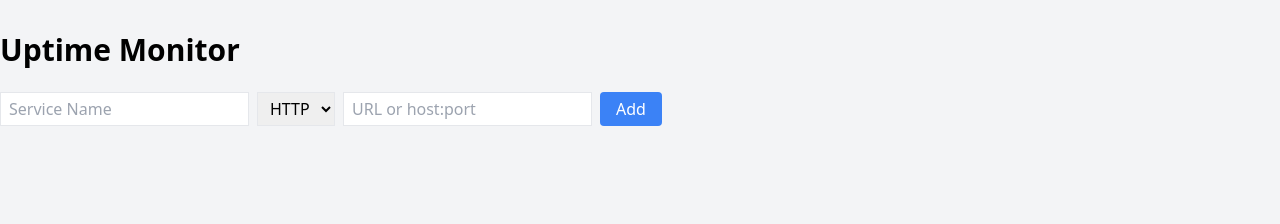
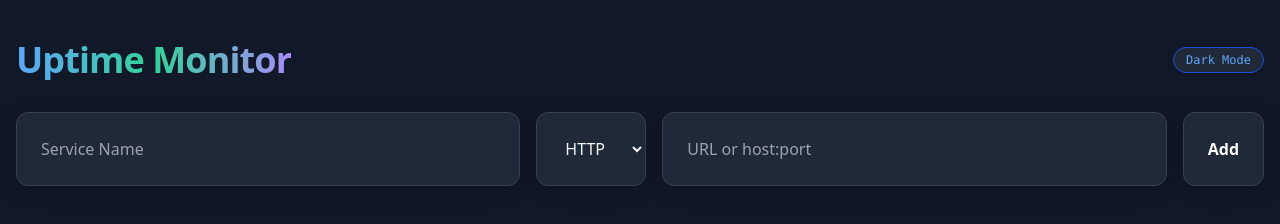
Before and after one commit to DarinDev1000/uptime-monitor, a plain HTML site: page static/index.html in a window 1280 px wide. Drawn offline with nearby package versions, Linux system fonts and the light colour scheme; no server answers.

Commit message:
prompt GPT-4.1 change the theme to dark and make the website pretty

```diff
--- /dev/null
+++ b/static/custom.css
@@ -0,0 +1,28 @@
+@tailwind base;
+@tailwind components;
+@tailwind utilities;
+
+body {
+  @apply bg-gray-900 text-gray-100;
+}
+
+.card {
+  @apply bg-gray-800 border border-gray-700 rounded-lg shadow-lg p-6 transition-transform transform hover:scale-105;
+}
+
+input, select {
+  @apply bg-gray-700 border-gray-600 text-gray-100 placeholder-gray-400 focus:ring-blue-500 focus:border-blue-500 rounded;
+}
+
+button {
+  @apply bg-blue-600 hover:bg-blue-700 text-white font-semibold rounded shadow px-4 py-2 transition;
+}
+
+::-webkit-scrollbar {
+  width: 8px;
+  background: #2d3748;
+}
+::-webkit-scrollbar-thumb {
+  background: #4a5568;
+  border-radius: 4px;
+}
--- /dev/null
+++ b/static/dark.css
@@ -0,0 +1,46 @@
+body {
+  background: #111827;
+  color: #f3f4f6;
+}
+.card {
+  background: #1f2937;
+  border: 1px solid #374151;
+  border-radius: 0.75rem;
+  box-shadow: 0 4px 24px 0 rgba(0,0,0,0.2);
+  padding: 1.5rem;
+  transition: transform 0.2s;
+}
+.card:hover {
+  transform: scale(1.03);
+  box-shadow: 0 8px 32px 0 rgba(0,0,0,0.3);
+}
+input, select {
+  background: #374151;
+  border: 1px solid #4b5563;
+  color: #f3f4f6;
+  border-radius: 0.5rem;
+  padding: 0.5rem;
+}
+input::placeholder {
+  color: #9ca3af;
+}
+button {
+  background: #2563eb;
+  color: #fff;
+  border-radius: 0.5rem;
+  font-weight: 600;
+  padding: 0.5rem 1.25rem;
+  box-shadow: 0 2px 8px 0 rgba(37,99,235,0.1);
+  transition: background 0.2s;
+}
+button:hover {
+  background: #1d4ed8;
+}
+::-webkit-scrollbar {
+  width: 8px;
+  background: #1f2937;
+}
+::-webkit-scrollbar-thumb {
+  background: #374151;
+  border-radius: 4px;
+}
--- a/static/index.html
+++ b/static/index.html
@@ -7,32 +7,34 @@
   <script src="https://cdn.jsdelivr.net/npm/alpinejs@3.x.x/dist/cdn.min.js" defer></script>
   <script src="https://cdn.jsdelivr.net/npm/chart.js"></script>
   <link href="https://cdn.jsdelivr.net/npm/tailwindcss@2.2.19/dist/tailwind.min.css" rel="stylesheet">
+  <link href="/static/dark.css" rel="stylesheet">
 </head>
-<body class="bg-gray-100 min-h-screen">
-  <div class="container mx-auto py-8" x-data="uptimeMonitor()">
-    <h1 class="text-3xl font-bold mb-6">Uptime Monitor</h1>
-    <div class="mb-6">
-      <form @submit.prevent="addService">
-        <div class="flex space-x-2">
-          <input x-model="newService.name" class="border px-2 py-1" placeholder="Service Name" required>
-          <select x-model="newService.type" class="border px-2 py-1" required>
-            <option value="http">HTTP</option>
-            <option value="tcp">TCP</option>
-          </select>
-          <input x-model="newService.url" class="border px-2 py-1" placeholder="URL or host:port" required>
-          <button class="bg-blue-500 text-white px-4 py-1 rounded" type="submit">Add</button>
-        </div>
+<body class="min-h-screen bg-gray-900 text-gray-100">
+  <div class="container mx-auto py-10 px-4" x-data="uptimeMonitor()">
+    <div class="flex justify-between items-center mb-8">
+      <h1 class="text-4xl font-extrabold tracking-tight bg-gradient-to-r from-blue-400 via-green-400 to-purple-400 bg-clip-text text-transparent drop-shadow-lg">Uptime Monitor</h1>
+      <span class="px-3 py-1 rounded-full bg-gray-800 border border-blue-700 text-blue-400 font-mono text-xs shadow">Dark Mode</span>
+    </div>
+    <div class="mb-8">
+      <form @submit.prevent="addService" class="flex flex-col md:flex-row md:space-x-4 space-y-2 md:space-y-0 items-center">
+        <input x-model="newService.name" class="flex-1 card border-none focus:ring-2 focus:ring-blue-500" placeholder="Service Name" required>
+        <select x-model="newService.type" class="card border-none focus:ring-2 focus:ring-blue-500" required>
+          <option value="http">HTTP</option>
+          <option value="tcp">TCP</option>
+        </select>
+        <input x-model="newService.url" class="flex-1 card border-none focus:ring-2 focus:ring-blue-500" placeholder="URL or host:port" required>
+        <button class="ml-0 md:ml-2 card bg-gradient-to-r from-blue-600 to-green-500 hover:from-blue-700 hover:to-green-600 text-white font-bold shadow-lg" type="submit">Add</button>
       </form>
     </div>
-    <div class="grid grid-cols-1 md:grid-cols-2 gap-6">
+    <div class="grid grid-cols-1 md:grid-cols-2 lg:grid-cols-3 gap-8">
       <template x-for="service in services" :key="service.id">
-        <div class="bg-white p-4 rounded shadow">
-          <div class="flex justify-between items-center mb-2">
+        <div class="card relative overflow-hidden">
+          <div class="flex justify-between items-center mb-3">
             <div>
-              <span class="font-semibold" x-text="service.name"></span>
-              <span class="text-xs text-gray-500 ml-2" x-text="service.type.toUpperCase()"></span>
+              <span class="font-semibold text-lg" x-text="service.name"></span>
+              <span class="text-xs text-blue-300 ml-2 px-2 py-0.5 rounded bg-blue-900/40" x-text="service.type.toUpperCase()"></span>
             </div>
-            <span class="text-xs text-gray-400" x-text="service.url"></span>
+            <span class="text-xs text-gray-400 font-mono" x-text="service.url"></span>
           </div>
           <canvas :id="'chart-' + service.id" height="80"></canvas>
         </div>
```
Also changed, not shown: static/tailwind.config.js (added, +10 -0 lines).
